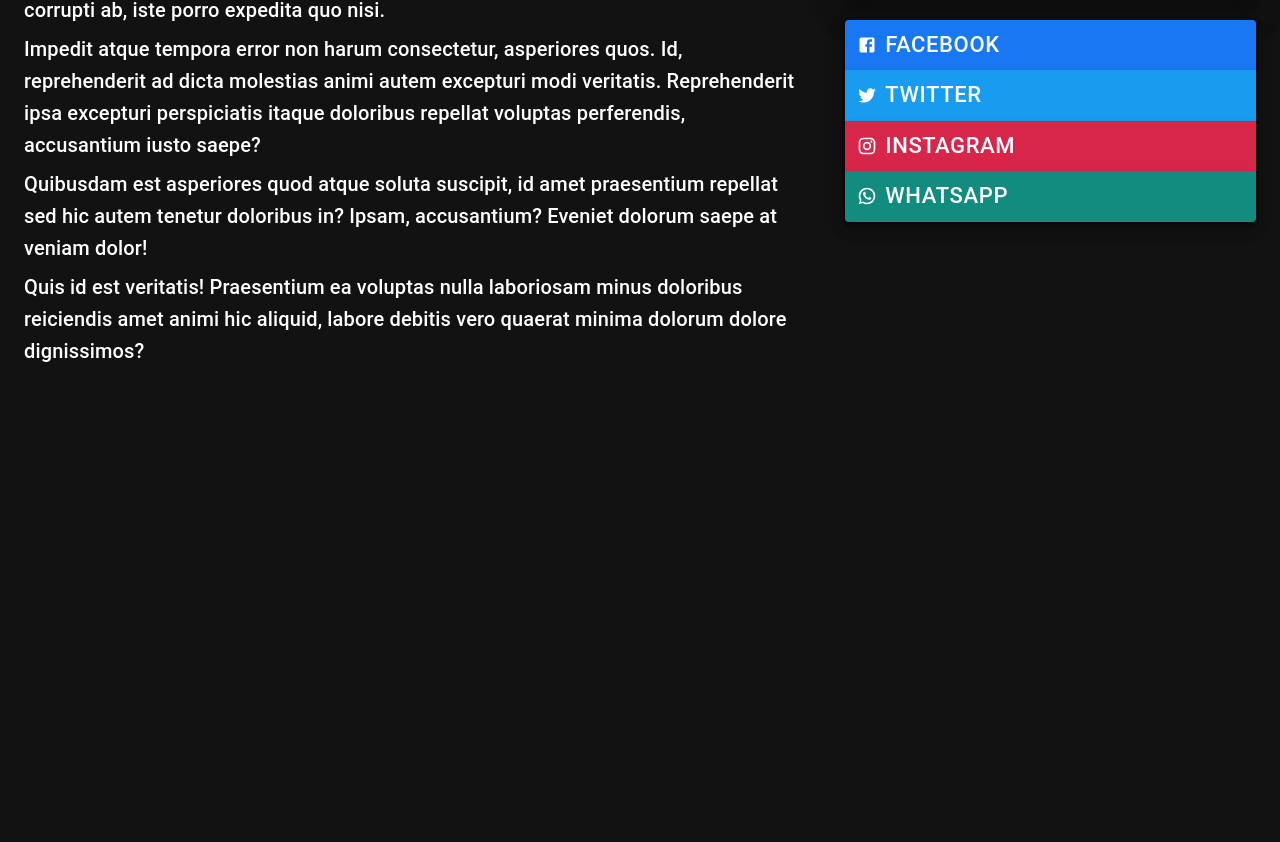
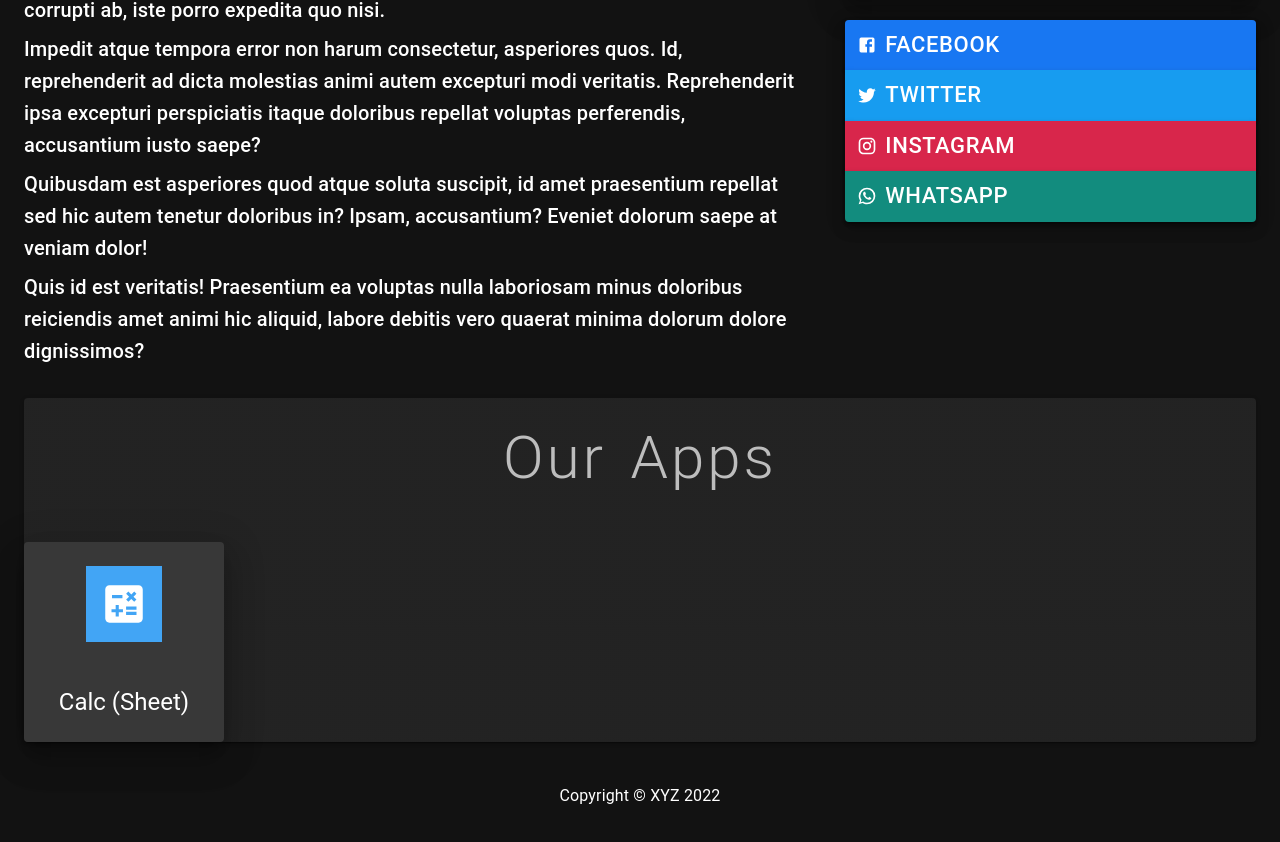
Before and after one commit to k4-100/calc, a React (Create React App) app: page / in a window 1280 px wide. Shown: the part 645-1487 px from the top of the page. Before the commit the page ends 1019 px from the top, so only its background shows below. Built offline with nearby package versions, Linux system fonts and the light colour scheme.

Commit message:
Added footer and basic our apps bar

```diff
--- a/src/components/Home/index.tsx
+++ b/src/components/Home/index.tsx
@@ -1,5 +1,13 @@
 import React from "react";
-import { Box, Button, Divider, Grid, Paper, Typography } from "@mui/material";
+import {
+  Box,
+  Button,
+  Divider,
+  Grid,
+  Paper,
+  Typography,
+  IconButton,
+} from "@mui/material";
 import { Navigation, Pagination, Autoplay } from "swiper";
 import { Swiper, SwiperSlide } from "swiper/react";
 
@@ -11,6 +19,7 @@ import "swiper/css/autoplay";
 import Header from "./Header";
 import SliderCard from "./SliderCard";
 import SocialMedia from "./SocialMedia";
+import { Calculate } from "@mui/icons-material";
 
 /**
  *
@@ -173,6 +182,72 @@ const Home: React.FC = () => {
           </Box>
         </Grid>
       </Grid>
+      <Box
+        sx={{
+          mt: 3,
+          mx: "24px",
+        }}
+      >
+        <Paper elevation={2}>
+          <Typography
+            variant="h2"
+            color="text.secondary"
+            align="center"
+            sx={{
+              my: 3,
+              py: 3,
+              letterSpacing: 3,
+              wordSpacing: 7,
+            }}
+          >
+            Our Apps
+          </Typography>
+          <Box
+            sx={{
+              display: "flex",
+            }}
+          >
+            <Paper
+              elevation={20}
+              sx={{
+                p: 3,
+                height: "200px",
+                width: "200px",
+                display: "flex",
+                flexDirection: "column",
+                justifyContent: "space-between",
+                alignItems: "center",
+              }}
+            >
+              <IconButton
+                // disabled
+                sx={{
+                  width: "50%",
+                  height: "50%",
+                  color: "white",
+                  borderRadius: 0,
+                  backgroundColor: "primary.dark",
+                  "& > svg": {
+                    fontSize: "50px",
+                  },
+                }}
+              >
+                <Calculate />
+              </IconButton>
+              <Typography variant="h5">Calc (Sheet)</Typography>
+            </Paper>
+          </Box>
+        </Paper>
+      </Box>
+      <Typography
+        variant="subtitle1"
+        align="center"
+        sx={{
+          my: 5,
+        }}
+      >
+        Copyright © XYZ 2022
+      </Typography>
     </>
   );
 };
```
